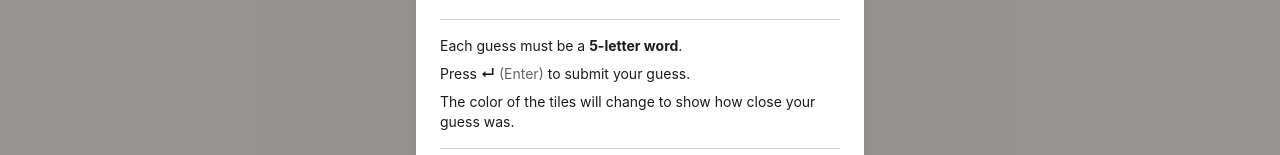
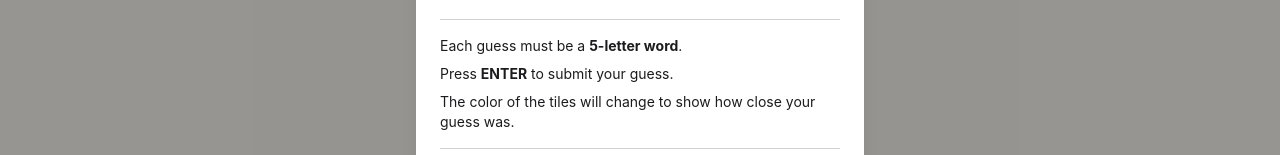
Before and after one commit to CesarSG/WordleGame, a React (Vite) app: page / in a window 1280 px wide. Both pictures are taken after a click on the button "How to play". Shown: the part 156-311 px from the top of the page. Built offline with nearby package versions, Linux system fonts and the light colour scheme.

Commit message:
fix: update instructions for submitting guesses in InstructionsModal

```diff
--- a/src/components/InstructionsModal.tsx
+++ b/src/components/InstructionsModal.tsx
@@ -61,8 +61,7 @@ export default function InstructionsModal({
               Each guess must be a <strong>5-letter word</strong>.
             </li>
             <li>
-              Press <strong>↵</strong>{" "}
-              <span style={{ color: "var(--text-secondary)" }}>(Enter)</span> to
+              Press <strong>ENTER</strong> to
               submit your guess.
             </li>
             <li>
```
